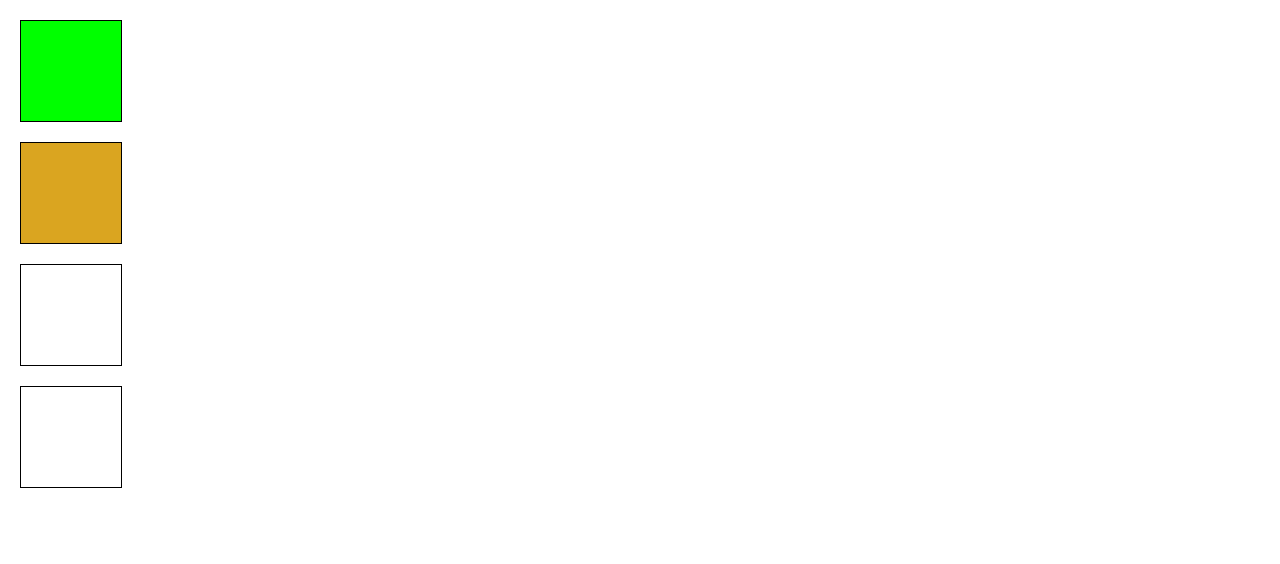
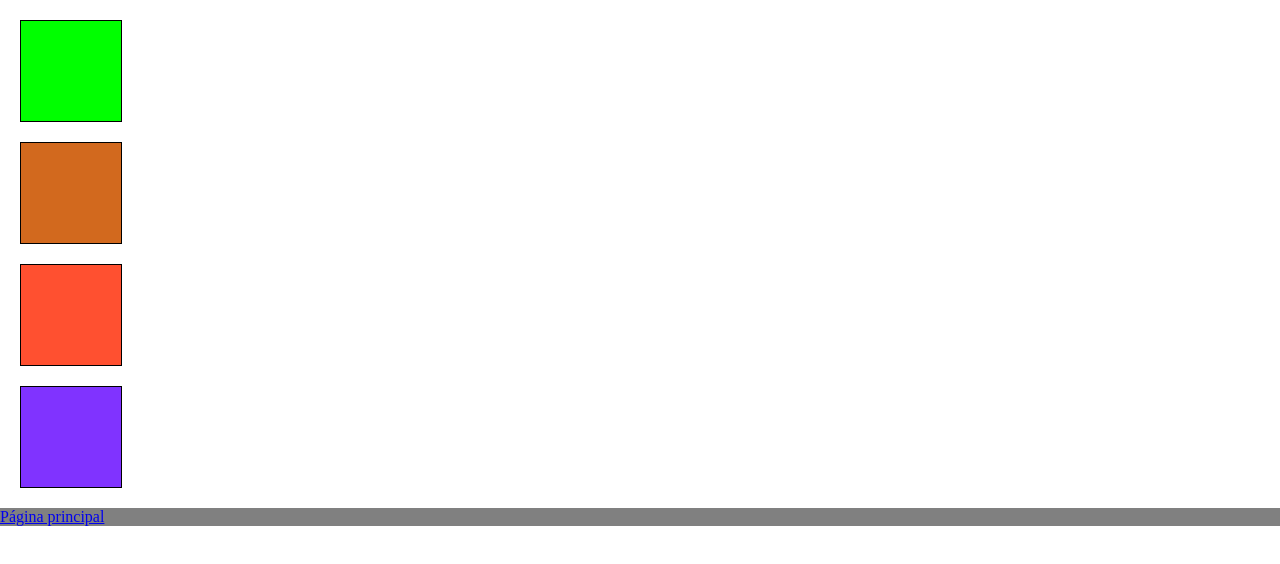
Before and after one commit to ugurdian/WebDesign, a plain HTML site: page pages/colores.html in a window 1280 px wide. Drawn offline with Linux system fonts and the light colour scheme.

Commit message:
Added Colores porcentuales en RGB

```diff
--- a/pages/colores.html
+++ b/pages/colores.html
@@ -11,9 +11,11 @@
 </head>
 <body>
     <div class="reservadas"></div>
-    <div id="golden"></div>
-    <div></div>
-    <div></div>
-
+    <div class="luzRGB"></div>
+    <div class="hex"></div>
+    <div class="porcentual"></div>
+    <footer>
+        <a href="../index.html">Página principal</a>
+    </footer>
 </body>
 </html>
--- a/styles/colores.css
+++ b/styles/colores.css
@@ -8,6 +8,17 @@ div {
 .reservadas {
     background: lime;
 }
-#golden {
-    background: goldenrod;
+.luzRGB {
+    background: rgb(210, 105, 30);
 }
+/* Para escribir en Hexadecimal es necesario utilizar el símbolo
+numeral y los números en dos dígitos. */
+.hex {
+    background: #FF5030;
+}
+.porcentual {
+    background: rgb(50%,20%,150%);
+}
+footer {
+    background: grey;
+}
```
